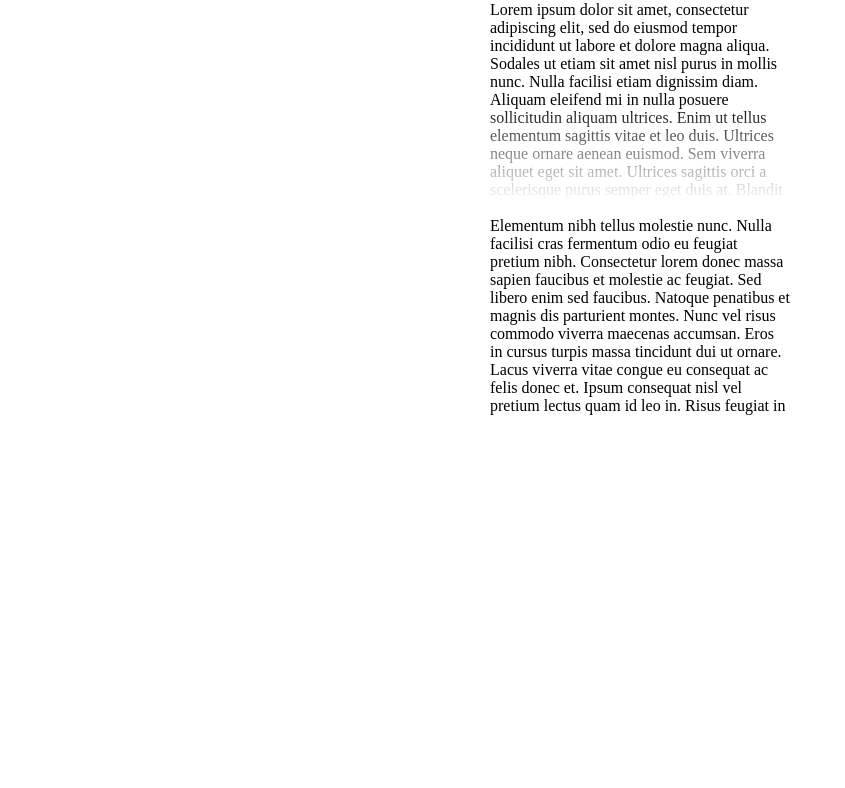
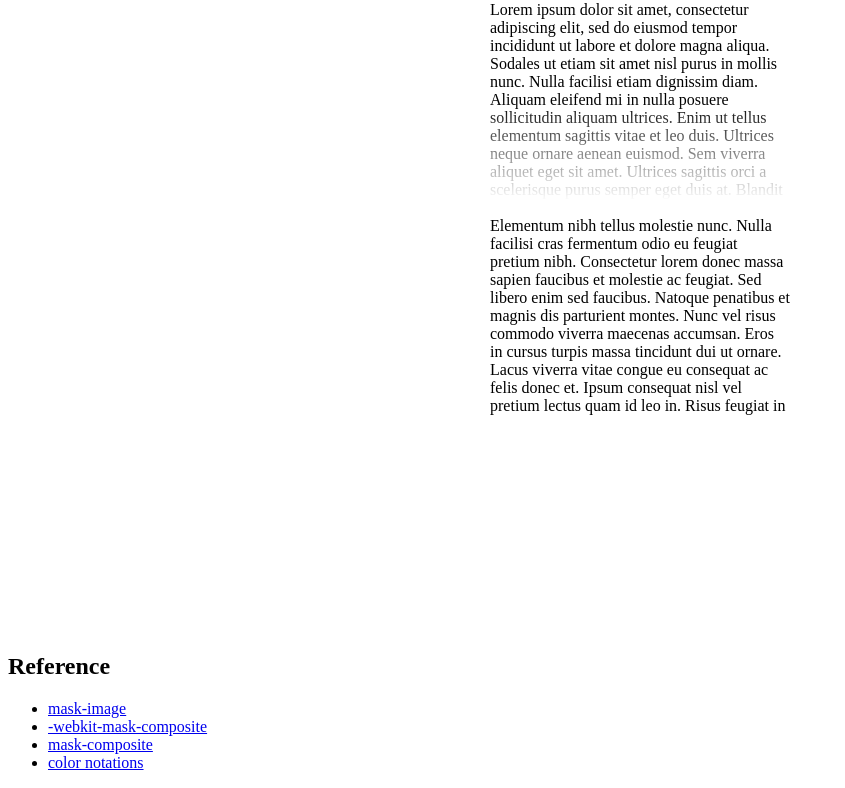
Before and after one commit to FlandreDaisuki/safari-15.4.0-mask-image-bug, a plain HTML site: page index.html in a window 1280 px wide. Shown: the part 79-867 px from the top of the page, without its empty margins (0-845 px from the left). Before the commit the page ends 800 px from the top, so only its background shows below. Drawn offline with Linux system fonts and the light colour scheme.

Commit message:
Add comment & reference

```diff
--- a/index.html
+++ b/index.html
@@ -15,16 +15,17 @@
       overflow-y: auto;
     }
     .fade-bottom {
+      /* 自己的實作 */
       mask-image: linear-gradient(to bottom, white 50%, transparent 100%);
-      -webkit-mask-composite: source-in;
-      mask-composite: source-in;
     }
     .fade-bottom-2 {
+      /* 前人留下來的坑 */
       mask-image: linear-gradient(to bottom, rgba(#000, 1) 50%, rgba(#000, 0) 100%), linear-gradient(to bottom, rgba(#000, 1) 0%, rgba(#000, 0) 0%);
       -webkit-mask-composite: source-in;
       mask-composite: source-in;
     }
     .fade-bottom-3 {
+      /* 小小整理前人留下來的坑 */
       mask-image: linear-gradient(to bottom, rgba(0, 0, 0, 1) 50%, rgba(0, 0, 0, 0) 100%), linear-gradient(to bottom, rgba(0, 0, 0, 1) 0%, rgba(0, 0, 0, 0) 0%);
       -webkit-mask-composite: source-in;
       mask-composite: source-in;
@@ -44,5 +45,14 @@
       Habitasse platea dictumst vestibulum rhoncus est pellentesque elit ullamcorper dignissim. Elit sed vulputate mi sit amet mauris commodo. Tincidunt vitae semper quis lectus nulla at volutpat diam. Et netus et malesuada fames ac turpis egestas maecenas. Orci nulla pellentesque dignissim enim sit. Mauris nunc congue nisi vitae suscipit tellus mauris. Amet mauris commodo quis imperdiet massa. Et magnis dis parturient montes nascetur ridiculus. At imperdiet dui accumsan sit amet nulla facilisi morbi tempus. Vitae et leo duis ut diam quam nulla porttitor. Blandit turpis cursus in hac habitasse platea. Magna sit amet purus gravida quis blandit turpis cursus in. Sed faucibus turpis in eu mi bibendum. Blandit volutpat maecenas volutpat blandit aliquam etiam erat velit. Elementum pulvinar etiam non quam lacus suspendisse faucibus interdum posuere. Nunc pulvinar sapien et ligula ullamcorper. Quis commodo odio aenean sed adipiscing diam. Diam quis enim lobortis scelerisque fermentum dui faucibus. Et leo duis ut diam quam nulla porttitor massa.
     </p>
   </main>
+  <footer>
+    <h2>Reference</h2>
+    <ul>
+      <li><a href="https://developer.mozilla.org/en-US/docs/Web/CSS/mask-image">mask-image</a></li>
+      <li><a href="https://developer.mozilla.org/en-US/docs/Web/CSS/-webkit-mask-composite">-webkit-mask-composite</a></li>
+      <li><a href="https://developer.mozilla.org/en-US/docs/Web/CSS/mask-composite">mask-composite</a></li>
+      <li><a href="https://developer.mozilla.org/en-US/docs/Web/CSS/color">color notations</a></li>
+    </ul>
+  </footer>
 </body>
 </html>
```
